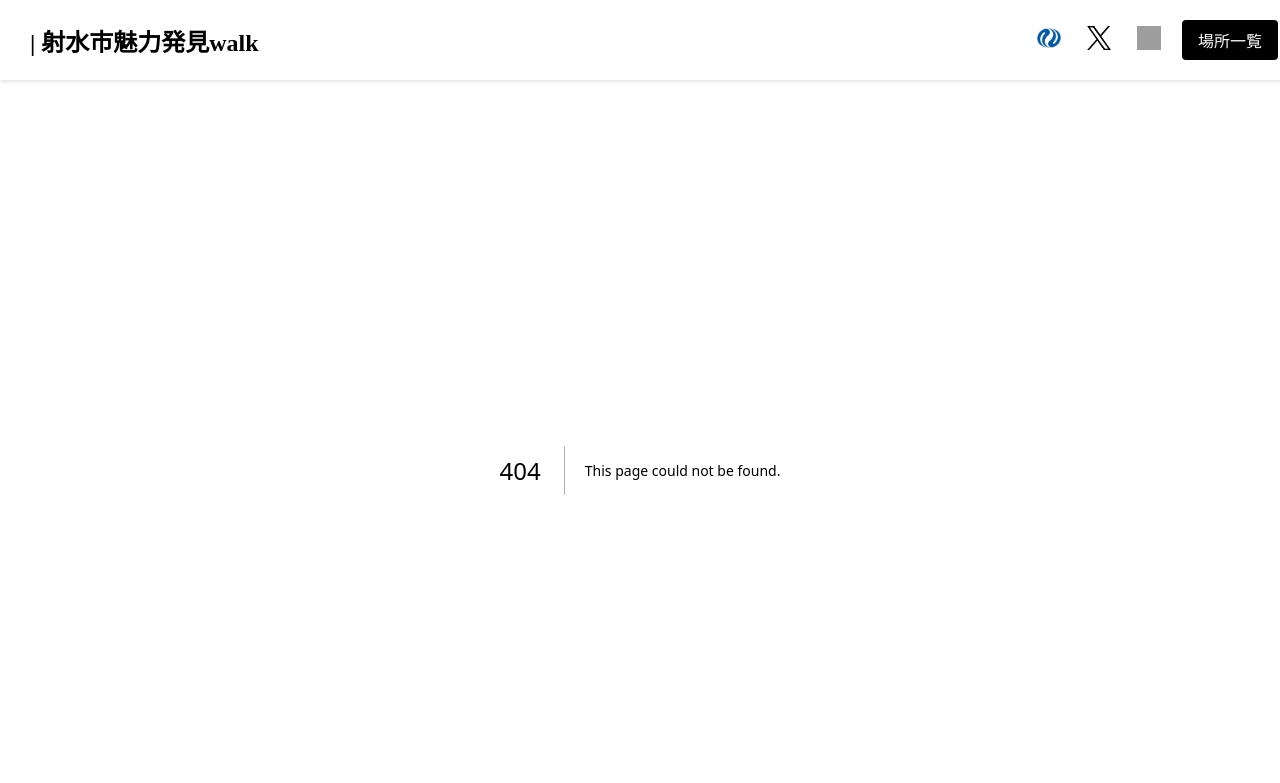
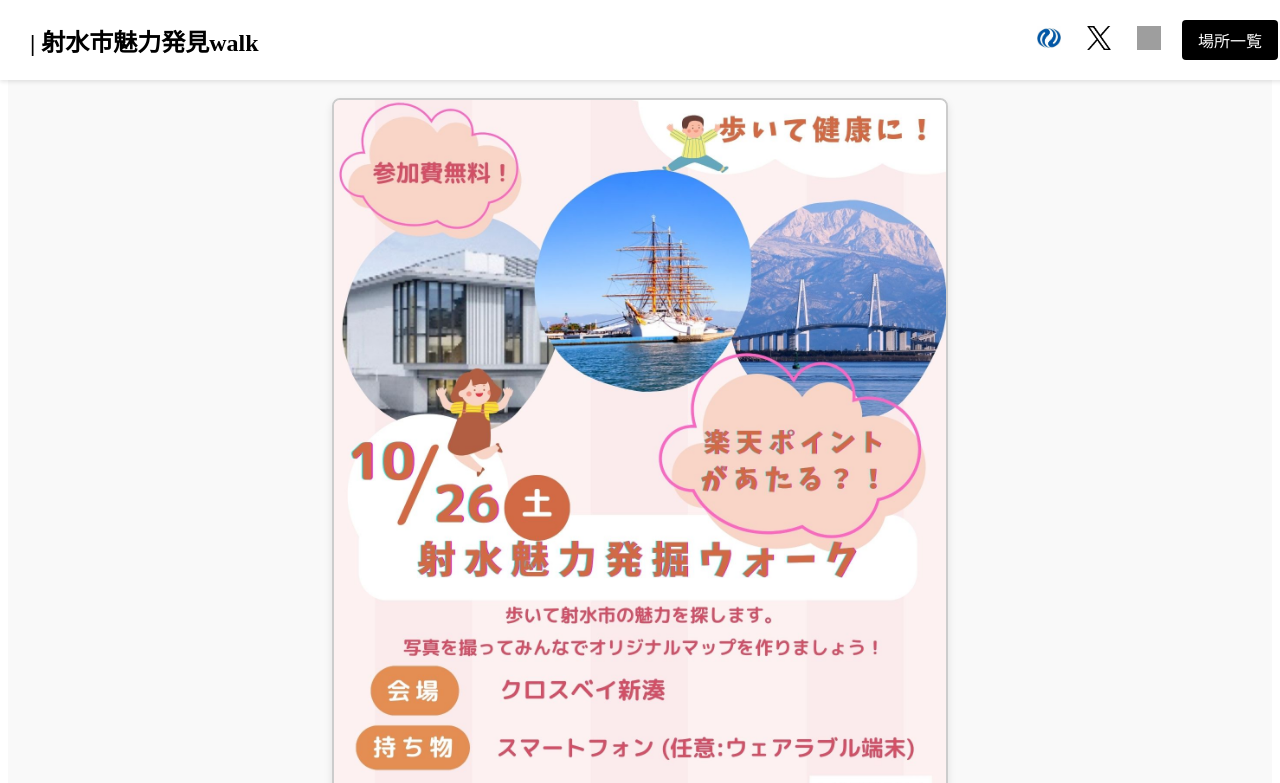
Before and after one commit to nanako1230/imizu-event, a Next.js app: page /PosterPage2 in a window 1280 px wide. Before the commit this address had no page. Shown: the top 783 px of the page. Built offline with nearby package versions, Linux system fonts and the light colour scheme; grey boxes are pictures that could not be loaded.

Commit message:
QRをリンクに変更

```diff
--- /dev/null
+++ b/src/pages/PosterPage2.js
@@ -0,0 +1,12 @@
+// pages/PosterPage.js
+import React from 'react';
+
+export default function PosterPage() {
+  return (
+    <div className="poster-page">
+      <div className="poster-content">
+        <img src="\img\富山県立大学DXセンター.jpg" alt="イベントポスター" className="poster-image" />
+      </div>
+    </div>
+  );
+};
--- a/src/pages/index.js
+++ b/src/pages/index.js
@@ -74,7 +74,7 @@
                 <p>ミッション達成で「楽天ポイント」10万山分けキャンペーン!!</p>
                 <p>詳しくは下のポスターをご覧ください。</p>
                 <a href="/PosterPage" target="_blank" className="section-content1">
-                  ポスターはこちらから
+                  楽天×射水市共同のイベントポスターはこちらから
                 </a>
               </div>
             </div>
```
